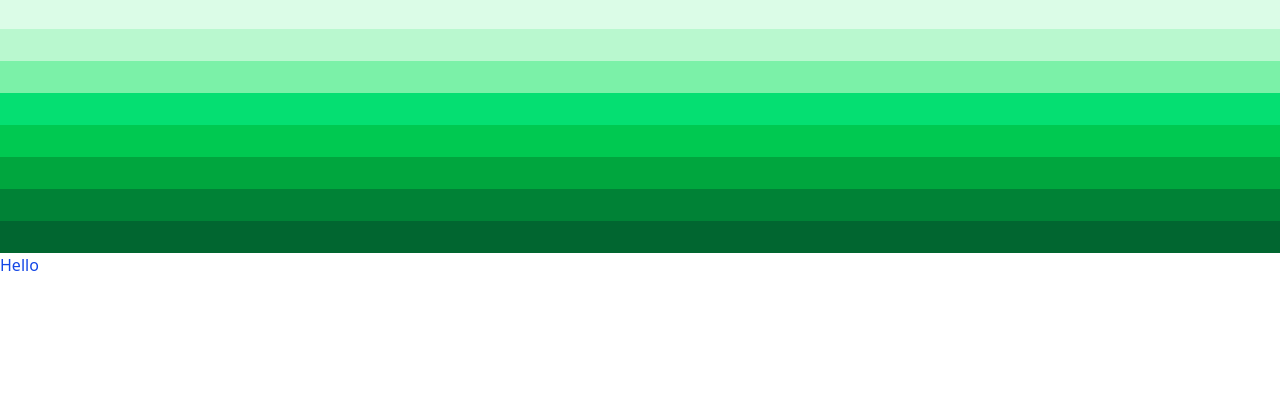
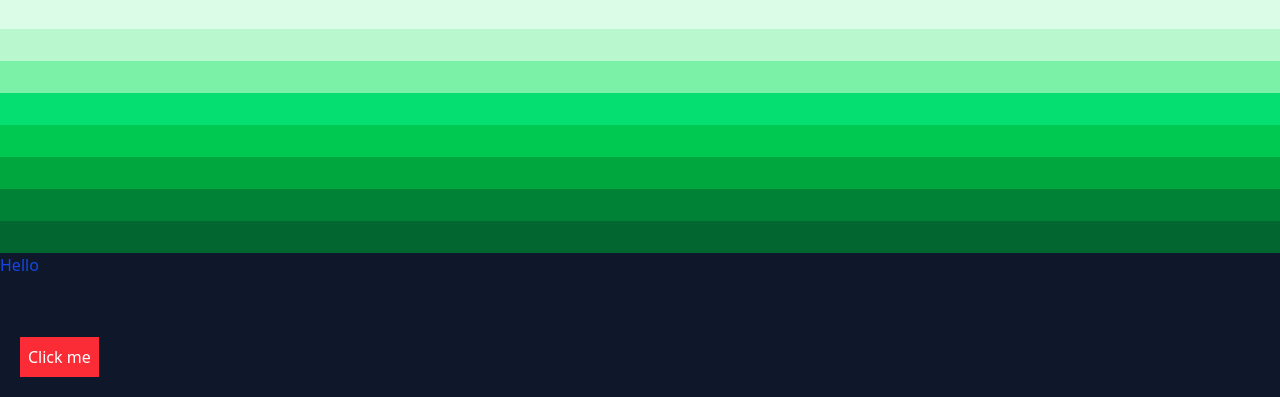
Before and after one commit to DeepikaLeelakumar/My-frontend-learning-journey, a website: page public/index.html in a window 1280 px wide. Shown: the part 441-838 px from the top of the page. Before the commit the page ends 800 px from the top, so only its background shows below. Drawn offline with Linux system fonts and the light colour scheme; a web font is replaced by a local one.

Commit message:
Tailwind css Margin and Padding

```diff
--- a/public/index.html
+++ b/public/index.html
@@ -8,7 +8,7 @@
     <link href="https://fonts.googleapis.com/css2?family=Bebas+Neue&family=Happy+Monkey&family=Lato:ital,wght@0,100;0,300;0,400;0,700;0,900;1,100;1,300;1,400;1,700;1,900&family=Orbitron&display=swap" rel="stylesheet">
 
 </head>
-<body >
+<body class="bg-slate-900  text-white">
 
     <p class="font-sans">This text uses font sans</p>
     <p class="font-serif">This text uses font serif</p>
@@ -32,5 +32,8 @@
     <div class="h-8 bg-green-700"></div>
     <div class="h-8 bg-green-800"></div>
     <div class="h-16 text-blue-700">Hello</div>
+
+
+    <button class="text-white bg-red-500 p-2 m-5">Click me</button>
 </body>
 </html>
```
Also changed, not shown: dist/output.css.
